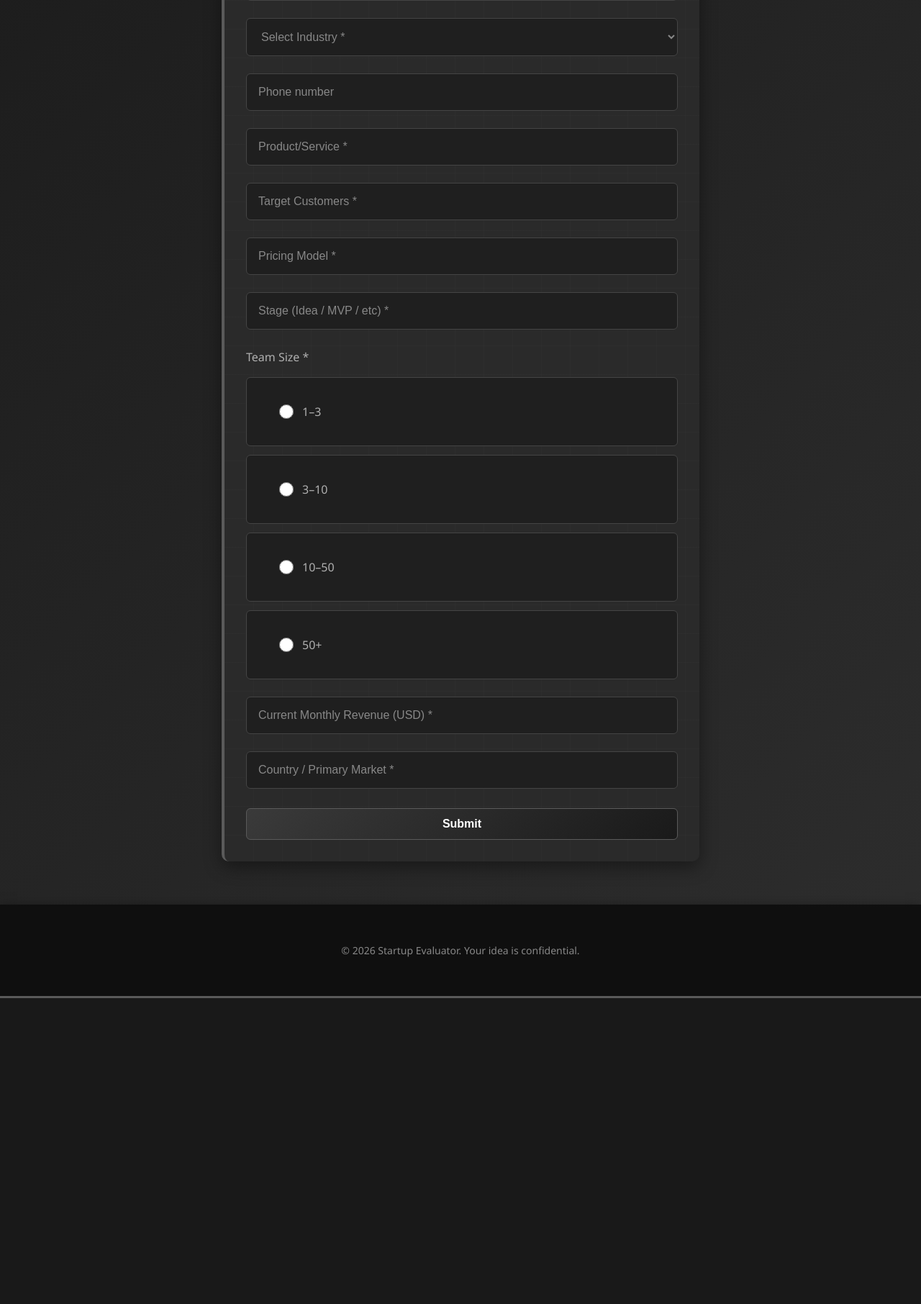
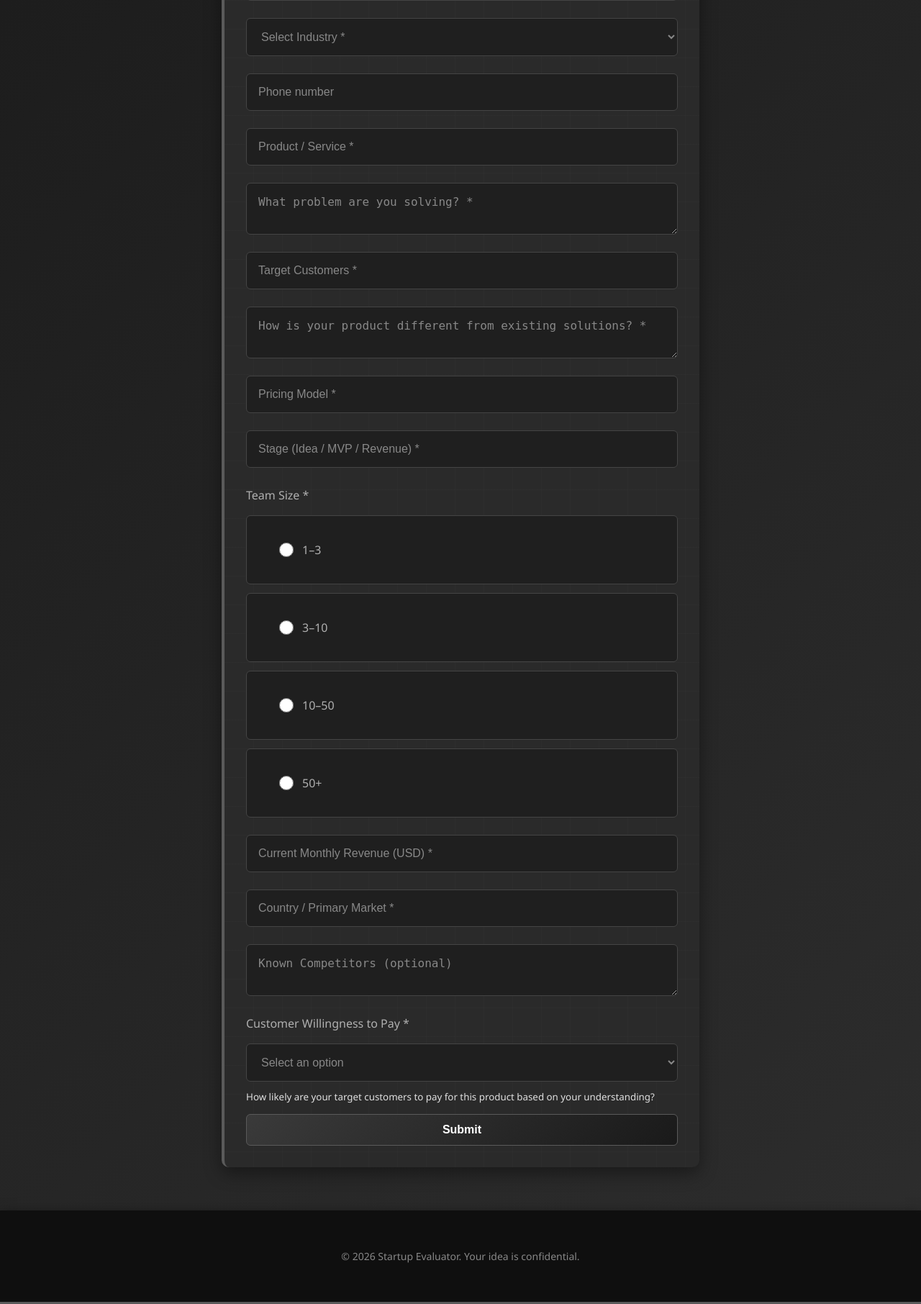
Before and after one commit to shivani-vishwakarmaa/startup-evaluator, a Flask app: page /form in a window 1280 px wide. Shown: the part 570-2382 px from the top of the page at 72% size. Before the commit the page ends 1957 px from the top, so only its background shows below. Run offline with Flask 3, Linux system fonts and the light colour scheme.

Commit message:
update html

```diff
--- a/templates/index.html
+++ b/templates/index.html
@@ -4,9 +4,11 @@
 
 {% block content %}
 <section class="form-section">
-     <a href="/" class="btn">Back</a>
+    <a href="/" class="btn">Back</a>
     <h2>Startup Evaluation Form</h2>
+
     <form action="/submit" method="POST">
+
         <input type="text" name="name" placeholder="Founder Name *" required>
         <input type="email" name="email" placeholder="Founder Email *" required>
 
@@ -32,10 +34,20 @@
         </select>
 
         <input type="text" name="phone" placeholder="Phone number">
-        <input type="text" name="product_service" placeholder="Product/Service *" required>
+
+        <input type="text" name="product_service" placeholder="Product / Service *" required>
+
+        <!-- NEW: Problem Statement -->
+        <textarea name="problem_statement" placeholder="What problem are you solving? *" required></textarea>
+
         <input type="text" name="target_customers" placeholder="Target Customers *" required>
+
+        <!-- NEW: Differentiation -->
+        <textarea name="differentiation" placeholder="How is your product different from existing solutions? *" required></textarea>
+
         <input type="text" name="pricing_model" placeholder="Pricing Model *" required>
-        <input type="text" name="stage" placeholder="Stage (Idea / MVP / etc) *" required>
+
+        <input type="text" name="stage" placeholder="Stage (Idea / MVP / Revenue) *" required>
 
         <label>Team Size *</label>
         <div class="radio-group">
@@ -46,7 +58,26 @@
         </div>
 
         <input type="text" name="current_revenue" placeholder="Current Monthly Revenue (USD) *" required>
+
         <input type="text" name="country" placeholder="Country / Primary Market *" required>
+
+        <!-- NEW: Competitors -->
+        <textarea name="competitors" placeholder="Known Competitors (optional)"></textarea>
+
+        <!-- NEW: Willingness to Pay -->
+       <label for="willingness_to_pay">Customer Willingness to Pay *</label>
+<select name="willingness_to_pay" id="willingness_to_pay" required>
+    <option value="" disabled selected>Select an option</option>
+    <option value="Low">Low</option>
+    <option value="Medium">Medium</option>
+    <option value="High">High</option>
+    <option value="Unsure">Unsure</option>
+</select>
+
+<small class="helper-text">
+How likely are your target customers to pay for this product based on your understanding?
+</small>
+
 
         <button type="submit">Submit</button>
     </form>
```
